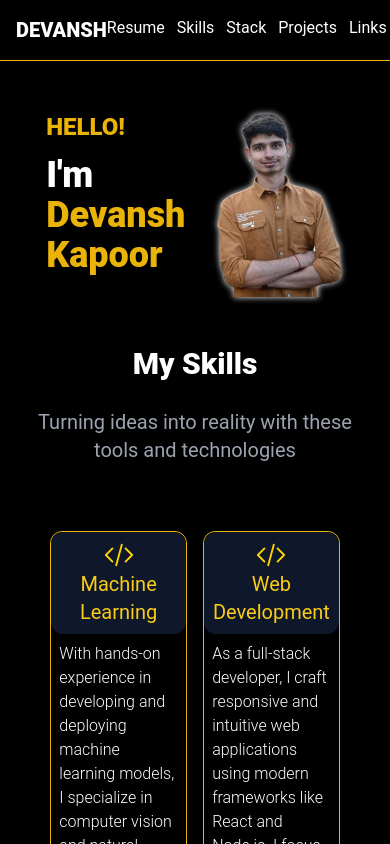
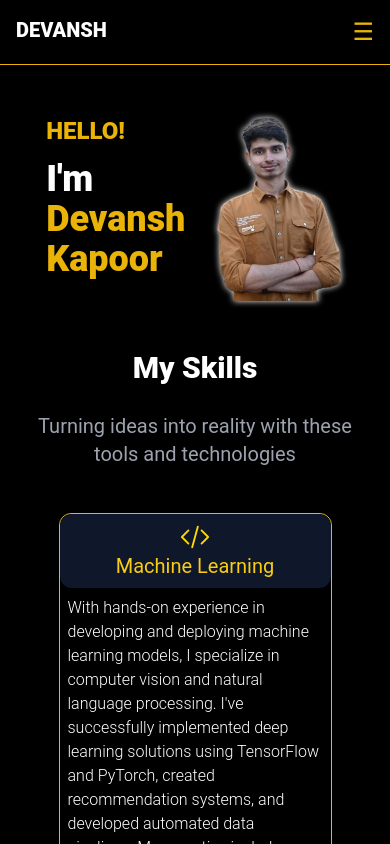
Before and after one commit to DevanshKapoor/Portfolio, a React (Vite) app: page / in a window 390 px wide. Shown: the top 844 px of the page. Built offline with nearby package versions, Linux system fonts and the light colour scheme.

Commit message:
changes made for mobile screen layout

```diff
--- a/src/components/Navbar.jsx
+++ b/src/components/Navbar.jsx
@@ -1,18 +1,54 @@
+import { useState } from "react";
+
 const Navbar = () => {
+  const [isMenuOpen, setIsMenuOpen] = useState(false);
+
+  const toggleMenu = () => {
+    setIsMenuOpen(!isMenuOpen);
+
+  };
+
   return (
-    <>
-        <div className="flex p-4 justify-between border-b border-yellow-500">
-            <h1 className=" roboto-bold text-grad text-xl md:text-xl lg:text-2xl">DEVANSH</h1>
-            <ul className="flex gap-3 md:gap-6 lg:gap-8">
-                <li className="hover:text-yellow-500 text-base md:text-lg lg:text-xl"><a href=" https://drive.google.com/file/d/1IPeCL9xDMYrbDAIbcaH-h89XoVsiEACk/view?usp=sharing" target="_blank" rel="noopener noreferrer">Resume</a></li>
-                <li className="hover:text-yellow-500 text-base md:text-lg lg:text-xl"><a href="#skills">Skills</a></li>
-                <li className="hover:text-yellow-500 text-base md:text-lg lg:text-xl"><a href="#stack">Stack</a></li>
-                <li className="hover:text-yellow-500 text-base md:text-lg lg:text-xl"><a href="#projects">Projects</a></li>
-                <li className="hover:text-yellow-500 text-base md:text-lg lg:text-xl"><a href="#links">Links</a></li>
-            </ul>
-        </div>
-    </>
-  )
-}
+    <div className="flex flex-row md:flex-row p-4 justify-between border-b border-yellow-500 align-top">
+      <h1 className="roboto-bold text-grad text-xl md:text-xl lg:text-2xl">DEVANSH</h1>
 
-export default Navbar
+      <button
+        className="block md:hidden text-yellow-500 text-2xl self-start "
+        onClick={toggleMenu}
+      >
+        ☰
+      </button>
+
+      {/* Menu */}
+      <ul
+        className={`flex-col md:flex-row flex gap-3 md:gap-6 lg:gap-8 transition-all duration-300 ${
+          isMenuOpen ? "flex" : "hidden"
+        } md:flex`}
+      >
+        <li className="hover:text-yellow-500 text-base md:text-lg lg:text-xl">
+          <a
+            href="https://drive.google.com/file/d/1IPeCL9xDMYrbDAIbcaH-h89XoVsiEACk/view?usp=sharing"
+            target="_blank"
+            rel="noopener noreferrer"
+          >
+            Resume
+          </a>
+        </li>
+        <li className="hover:text-yellow-500 text-base md:text-lg lg:text-xl">
+          <a href="#skills">Skills</a>
+        </li>
+        <li className="hover:text-yellow-500 text-base md:text-lg lg:text-xl">
+          <a href="#stack">Stack</a>
+        </li>
+        <li className="hover:text-yellow-500 text-base md:text-lg lg:text-xl">
+          <a href="#projects">Projects</a>
+        </li>
+        <li className="hover:text-yellow-500 text-base md:text-lg lg:text-xl">
+          <a href="#links">Links</a>
+        </li>
+      </ul>
+    </div>
+  );
+};
+
+export default Navbar;
--- a/src/components/SkillComponent.jsx
+++ b/src/components/SkillComponent.jsx
@@ -2,7 +2,7 @@ import { HiOutlineCodeBracket } from "react-icons/hi2";
 
 const SkillComponent = ({ skill = "nan", info }) => {
   return (
-    <div className="container h-[55vh] w-[35vw] border border-yellow-500 rounded-xl hover:bg-gray-900 overflow-auto scrollbar scrollbar-thumb-yellow-500 scrollbar-track-gray-900">
+    <div className="container m-5 h-[55vh] w-[70%] sm:w-[35vw] border border-yellow-500 rounded-xl hover:bg-gray-900 overflow-auto scrollbar scrollbar-thumb-yellow-500 scrollbar-track-gray-900">
       <div className="mx-auto rounded-xl">
         <div className="bg-slate-900 rounded-xl p-2">
           <HiOutlineCodeBracket
--- a/src/components/Skills.jsx
+++ b/src/components/Skills.jsx
@@ -8,10 +8,10 @@ const Skills = () => {
 
     return (
     <>
-        <div className="h-[110vh] f">
+        <div className="sm:h-[110vh] f">
             <h2 id="skills" className="text-3xl md:text-4xl lg:5xl pt-[2.5%] roboto-bold text-center ">My Skills </h2>
             <p className="text-center text-xl md:text-xl  p-[3vh] text-gray-400 ">Turning ideas into reality with these tools and technologies</p>
-            <div className="flex justify-around flex-wrap p-[5vh] ">
+            <div className="flex flex-col sm:flex-row justify-around md:flex-wrap sm:p-[5vh] items-center min-w-[70vw]  ">
                 <SkillComponent skill="Machine Learning" info="With hands-on experience in developing and deploying machine learning models, I specialize in computer vision and natural language processing. I've successfully implemented deep learning solutions using TensorFlow and PyTorch, created recommendation systems, and developed automated data pipelines. My expertise includes feature engineering, model optimization, and translating complex ML solutions into business value."/>
                 <SkillComponent skill="Web Development" info="As a full-stack developer, I craft responsive and intuitive web applications using modern frameworks like React and Node.js. I focus on building scalable architectures. My expertise lies in Front End Web Development. I have made and deployed several websites."/>
             </div>
```
